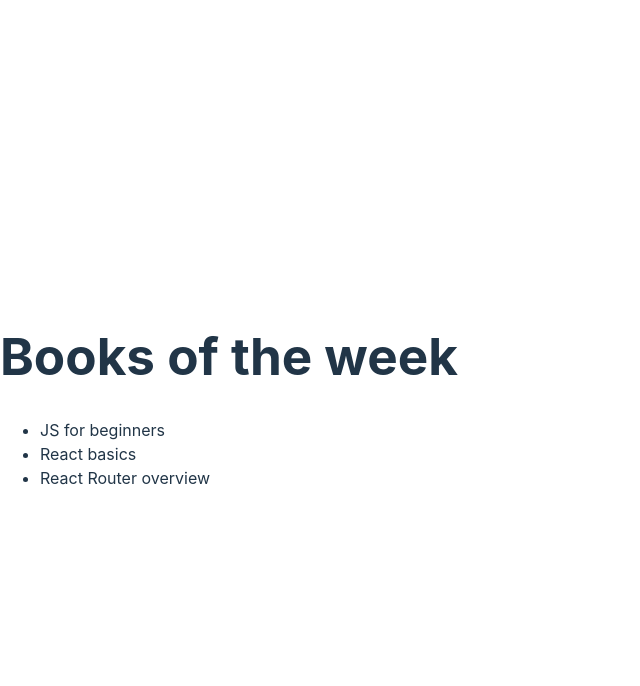
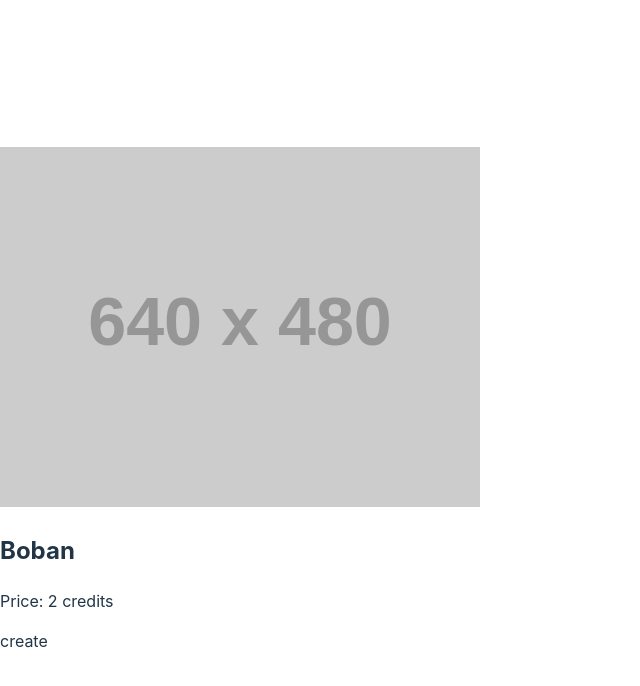
Before and after one commit to Andreyisenko/my-react-projekt, a React (Vite) app: page / in a window 1280 px wide. Shown: the top 686 px of the page, without its empty margins (0-640 px from the left). Built offline with nearby package versions, Linux system fonts and the light colour scheme.

Commit message:
add product

```diff
--- a/package.json
+++ b/package.json
@@ -23,6 +23,7 @@
     "eslint-plugin-react-hooks": "^5.0.0",
     "eslint-plugin-react-refresh": "^0.4.16",
     "globals": "^15.14.0",
+    "prop-types": "^15.8.1",
     "vite": "^6.0.5"
   }
 }
--- a/src/components/App.jsx
+++ b/src/components/App.jsx
@@ -1,15 +1,16 @@
+// import { BookList, favouriteBooks } from './Create/create';
 
-import { BookList, favouriteBooks } from "./Create/create";
+import Create from "./Create/create"
+import Product from "./Product/Product"
 
-
-
-
-const App = () => {
+ const App = () => {
   return (
     <>
-	  <h1>Books of the week</h1>
-      <BookList books={favouriteBooks} />
-    </>
-  );
-};
+
+      <Product
+      price={2}
+      name="Boban" />
+      <Create />
+</>
+  )}
 export default App
--- a/src/components/Create/create.jsx
+++ b/src/components/Create/create.jsx
@@ -1,15 +1,23 @@
-export const favouriteBooks = [
-  { id: "id-1", name: "JS for beginners" },
-  { id: "id-2", name: "React basics" },
-  { id: "id-3", name: "React Router overview" }
-];
+// export const favouriteBooks = [
+//   { id: "id-1", name: "JS for beginners" },
+//   { id: "id-2", name: "React basics" },
+//   { id: "id-3", name: "React Router overview" }
+// ];
 
-export const BookList = ({ books }) => {
-  return (
-	<ul>
-	  {books.map((book) => {
-		return <li key={book.id}>{book.name}</li>;
-	  })}
-	</ul>
-  );
-};
+// export const BookList = ({ books} ) => {
+//   return (
+// 	<ul>
+// 	  {books.map((book) => {
+// 		return <li key={book.id}>{book.name}</li>;
+// 	  })}
+// 	</ul>
+//   );
+// };
+ const Create = () => {
+
+    return (
+    <div>create</div>
+  )
+}
+
+export default Create
--- a/src/components/Product/Product.jsx
+++ b/src/components/Product/Product.jsx
@@ -1,8 +1,33 @@
-export function Product() {
-    return (
-      <div>
-        <h2>Cookies</h2>
-        <p>Price: 999 credits</p>
-      </div>
-    );
-  };
+//  export default function Product() {
+//     return (
+//       <div>
+//         <h2>Cookies</h2>
+//         <p>Price: 999 credits</p>
+//       </div>
+//     );
+//   };
+
+// src/components/Product.jsx
+
+import PropTypes from 'prop-types';
+
+const Product = ({
+  name,
+  imgUrl = "https://dummyimage.com/640x480/2a2a2a/ffffff&text=Product+image+placeholder",
+  price,
+}) => (
+  <div>
+		<img src={imgUrl} alt={name} width="480" />
+		<h2>{name}</h2>
+    <p>Price: {price} credits</p>
+  </div>
+);
+
+// Опис типів пропсів компонента
+Product.propTypes = {
+  name: PropTypes.string.isRequired,
+  imgUrl: PropTypes.string,
+  price: PropTypes.number.isRequired,
+};
+
+export default Product;
```
Also changed, not shown: 1 other file (tests, documents, lock files or other folders).
